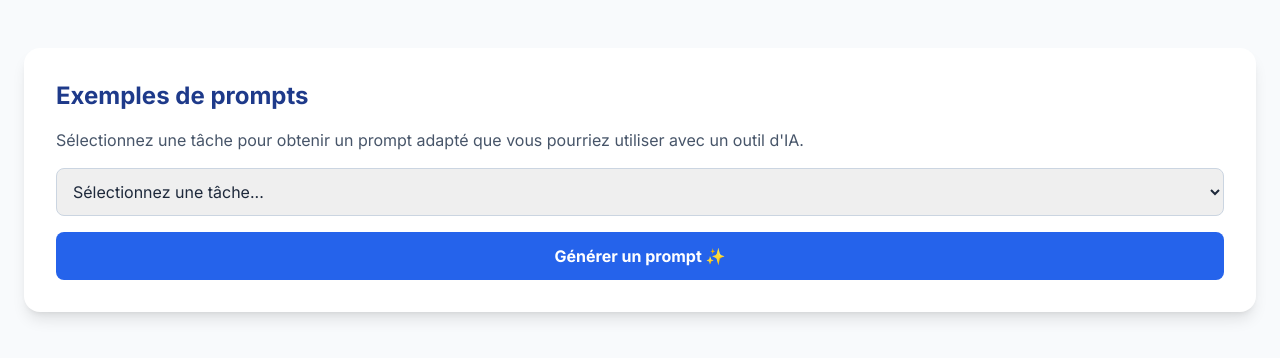
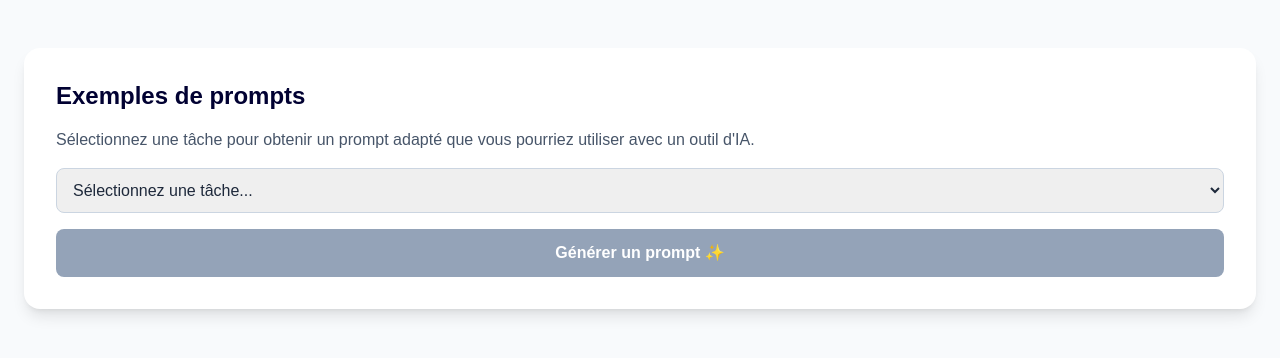
Before and after one commit to MikhaelArroyo/prompt-bloc-notion, a plain HTML site: page index.html in a window 1280 px wide. Drawn offline with nearby package versions, Linux system fonts and the light colour scheme.

Commit message:
Update index.html

```diff
--- a/index.html
+++ b/index.html
@@ -7,131 +7,32 @@
     <script src="https://cdn.tailwindcss.com"></script>
     <link rel="preconnect" href="https://fonts.googleapis.com">
     <link rel="preconnect" href="https://fonts.gstatic.com" crossorigin>
-    <link href="https://fonts.googleapis.com/css2?family=Inter:wght@400;500;700;800&display=swap" rel="stylesheet">
+    <link href="https://fonts.googleapis.com/css2?family=Poppins:wght@400;500;700;800&display=swap" rel="stylesheet">
     <style>
         body {
-            font-family: 'Inter', sans-serif;
-            background-color: #f8fafc;
-            color: #1e293b;
-        }
-        .container {
-            max-width: 800px;
-        }
-        .bg-white {
-            background-color: white;
-        }
-        .p-8 {
-            padding: 2rem;
-        }
-        .rounded-2xl {
-            border-radius: 1rem;
-        }
-        .shadow-lg {
-            box-shadow: 0 10px 15px -3px rgba(0, 0, 0, 0.1), 0 4px 6px -2px rgba(0, 0, 0, 0.05);
-        }
-        .text-2xl {
-            font-size: 1.5rem;
-        }
-        .font-bold {
-            font-weight: 700;
-        }
-        .text-blue-900 {
-            color: #1e3a8a;
-        }
-        .mb-4 {
-            margin-bottom: 1rem;
-        }
-        .text-slate-600 {
-            color: #475569;
-        }
-        .mb-4 {
-            margin-bottom: 1rem;
-        }
-        .w-full {
-            width: 100%;
-        }
-        .p-3 {
-            padding: 0.75rem;
-        }
-        .border {
-            border-width: 1px;
-        }
-        .border-slate-300 {
-            border-color: #cbd5e1;
-        }
-        .rounded-lg {
-            border-radius: 0.5rem;
-        }
-        .mb-4 {
-            margin-bottom: 1rem;
-        }
-        .bg-blue-600 {
-            background-color: #2563eb;
-        }
-        .hover:bg-blue-700:hover {
-            background-color: #1d4ed8;
-        }
-        .text-white {
-            color: white;
-        }
-        .py-3 {
-            padding-top: 0.75rem;
-            padding-bottom: 0.75rem;
-        }
-        .px-4 {
-            padding-left: 1rem;
-            padding-right: 1rem;
-        }
-        .transition-colors {
-            transition-property: background-color, border-color, color, fill, stroke;
-            transition-timing-function: cubic-bezier(0.4, 0, 0.2, 1);
-            transition-duration: 150ms;
-        }
-        .mt-6 {
-            margin-top: 1.5rem;
-        }
-        .p-4 {
-            padding: 1rem;
-        }
-        .bg-slate-100 {
-            background-color: #f1f5f9;
-        }
-        .text-slate-800 {
-            color: #1e293b;
-        }
-        .hidden {
-            display: none;
-        }
-        .text-slate-500 {
-            color: #64748b;
-        }
-        .text-center {
-            text-align: center;
-        }
-        .text-blue-600 {
-            color: #2563eb;
+            font-family: 'Montserrat', sans-serif;
         }
     </style>
 </head>
-<body>
+<body class="bg-slate-50 text-slate-800">
 
     <div class="container mx-auto px-6 py-12">
-        <div class="flex-1 bg-white p-8 rounded-2xl shadow-lg">
-            <h3 class="text-2xl font-bold text-blue-900 mb-4">Exemples de prompts</h3>
-            <p class="text-slate-600 mb-4">Sélectionnez une tâche pour obtenir un prompt adapté que vous pourriez utiliser avec un outil d'IA.</p>
-            <select id="prompt-select" class="w-full p-3 border border-slate-300 rounded-lg mb-4">
-                <option value="">Sélectionnez une tâche...</option>
-                <option value="rédiger un courriel de remerciement pour un bénévole">Rédiger un courriel de remerciement pour un bénévole</option>
-                <option value="résumer un rapport financier annuel">Résumer un rapport financier annuel</option>
-                <option value="créer un plan de communication pour un événement">Créer un plan de communication pour un événement</option>
-                <option value="brainstormer des idées de levée de fonds">Brainstormer des idées de levée de fonds</option>
-            </select>
-            <button id="generate-prompt-btn" class="w-full bg-blue-600 hover:bg-blue-700 text-white font-bold py-3 px-4 rounded-lg transition-colors duration-300">Générer un prompt ✨</button>
-            <div id="prompt-output" class="mt-6 p-4 bg-slate-100 rounded-lg text-slate-800 hidden">
-                <p class="text-slate-500 text-center">Le prompt généré par l'IA apparaîtra ici.</p>
+        <div class="flex-1 bg-white p-8 rounded-2xl shadow-lg flex flex-col">
+            <div class="flex-grow">
+                <h3 class="text-2xl font-bold text-[#010132] mb-4">Exemples de prompts</h3>
+                <p class="text-slate-600 mb-4">Sélectionnez une tâche pour obtenir un prompt adapté que vous pourriez utiliser avec un outil d'IA.</p>
+                <select id="prompt-select" class="w-full p-3 border border-slate-300 rounded-lg mb-4 focus:ring-2 focus:ring-[#49b048] focus:border-[#49b048]">
+                    <option value="">Sélectionnez une tâche...</option>
+                    <option value="rédiger un courriel de remerciement pour un bénévole">Rédiger un courriel de remerciement</option>
+                    <option value="résumer un rapport financier annuel">Résumer un rapport financier</option>
+                    <option value="créer un plan de communication pour un événement">Créer un plan de communication</option>
+                    <option value="brainstormer des idées de levée de fonds">Brainstormer des idées de levée de fonds</option>
+                </select>
             </div>
-            <div id="prompt-loading" class="mt-6 text-center text-blue-600 hidden">
-                <p>Génération en cours...</p>
+            <div>
+                <button id="generate-prompt-btn" class="w-full bg-[#49b048] hover:bg-[#3f993e] text-white font-bold py-3 px-4 rounded-lg transition-colors duration-300 disabled:bg-slate-400" disabled>Générer un prompt ✨</button>
+                <div id="prompt-output" class="mt-6 p-4 bg-slate-100 rounded-lg text-slate-800 hidden"></div>
+                <div id="prompt-loading" class="mt-6 text-center text-[#010132] hidden"><p>Génération en cours...</p></div>
             </div>
         </div>
     </div>
```
